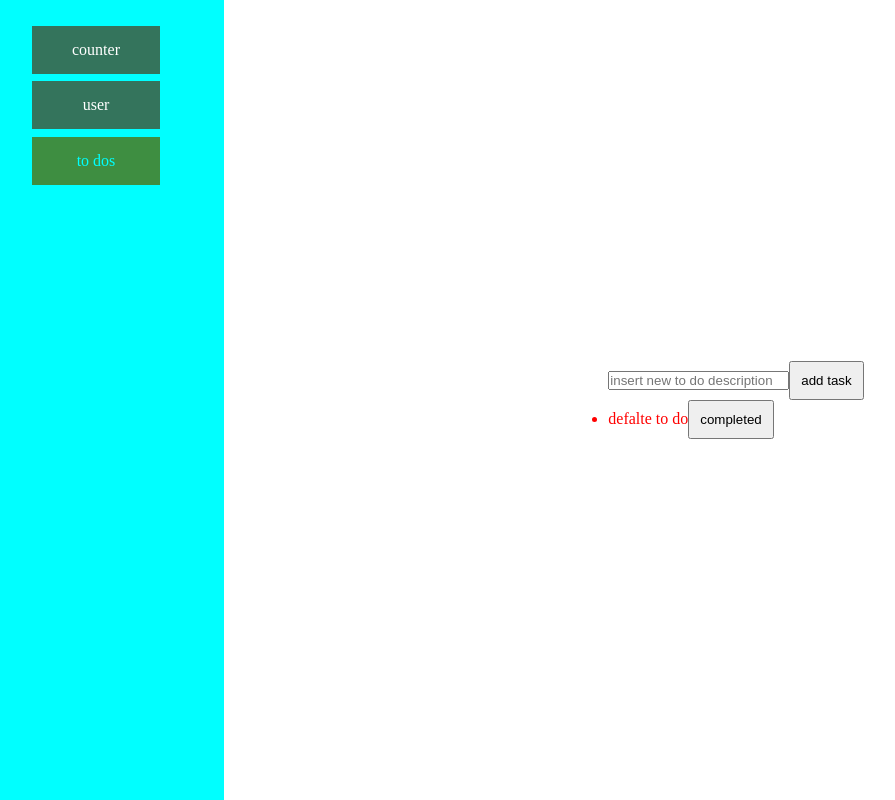
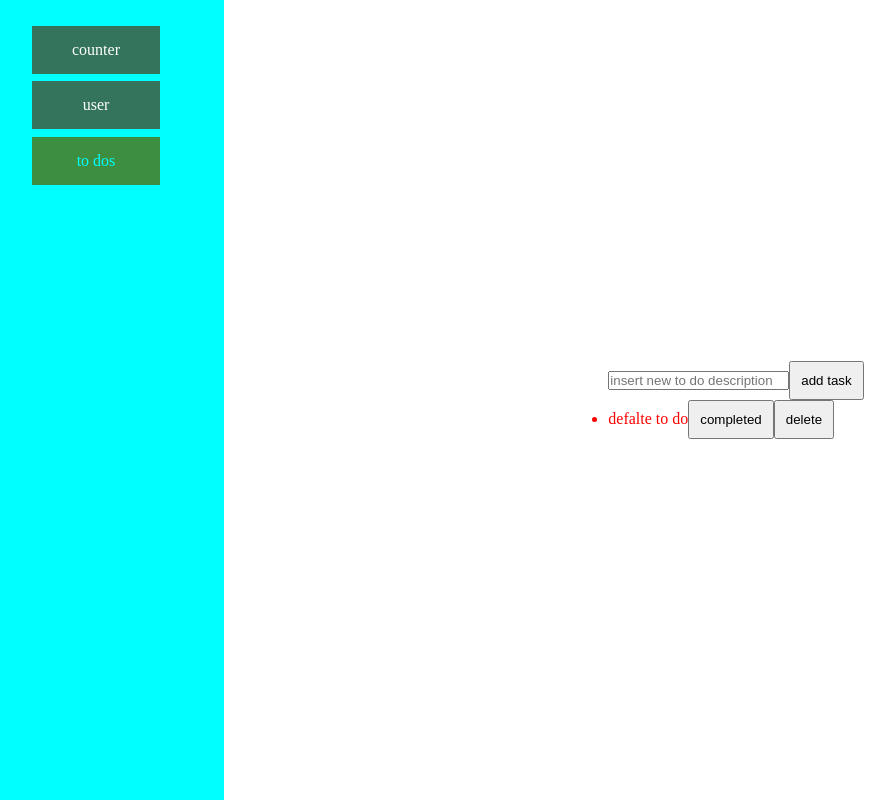
Before and after one commit to menachemmiler/ReactRedux, a React (Vite) app: page /toDos in a window 1280 px wide. Shown: the whole page, without its empty margins (32-927 px from the left). Built offline with nearby package versions, Linux system fonts and the light colour scheme.

Commit message:
with delete task

```diff
--- a/package.json
+++ b/package.json
@@ -16,7 +16,8 @@
     "react": "^18.3.1",
     "react-dom": "^18.3.1",
     "react-redux": "^9.1.2",
-    "react-router-dom": "^6.27.0"
+    "react-router-dom": "^6.27.0",
+    "uuid": "^11.0.2"
   },
   "devDependencies": {
     "@eslint/js": "^9.13.0",
--- a/src/components/ToDos.tsx
+++ b/src/components/ToDos.tsx
@@ -1,7 +1,7 @@
 import { useSelector } from "react-redux";
 import { RootState } from "../redux/store";
 import { useDispatch } from "react-redux";
-import { addTask, setCompleted } from "../redux/toDosSlice";
+import { addTask, deleteTask, setCompleted } from "../redux/toDosSlice";
 import { useRef } from "react";
 
 const ToDos = () => {
@@ -18,6 +18,7 @@ const ToDos = () => {
     dispatch(addTask({ text: theToDo }));
     toDoRef.current!.value = "";
   };
+
 
   // console.log({ tasks });
   return (
@@ -40,6 +41,13 @@ const ToDos = () => {
             >
               completed
             </button>
+            <button
+              onClick={() => {
+                dispatch(deleteTask({ id: t.id }));
+              }}
+            >
+              delete
+            </button>
           </li>
         ))}
       </ul>
--- a/src/redux/toDosSlice.ts
+++ b/src/redux/toDosSlice.ts
@@ -1,5 +1,6 @@
 import { createSlice, PayloadAction } from "@reduxjs/toolkit";
-import { v4 } from "uuid";
+import { json } from "react-router-dom";
+import { v4 as uuidv4 } from "uuid";
 
 interface newTaskDTO {
   text: string;
@@ -30,12 +31,14 @@ export const toDoSlice = createSlice({
   initialState,
   reducers: {
     addTask: (state, actions: PayloadAction<newTaskDTO>) => {
-      let newID: string = v4();
+      let newID: string = uuidv4();
+      // console.log("Generated UUID:", newID);
       state.tasks.push({
         completed: false,
         text: actions.payload.text,
         id: newID,
       });
+      // console.log("state.tasks= ", JSON.stringify(state.tasks));
     },
     setCompleted: (state, actions: PayloadAction<{ id: string }>) => {
       const toUpdate = state.tasks.find((t) => t.id == actions.payload.id);
@@ -51,7 +54,7 @@ export const toDoSlice = createSlice({
 });
 
 //ייצוא הפעולות של הסטייט
-export const { addTask, setCompleted , deleteTask} = toDoSlice.actions;
+export const { addTask, setCompleted, deleteTask } = toDoSlice.actions;
 
 // ייצוא ה-reducer לשימוש ב-store
 export default toDoSlice.reducer;
```
Also changed, not shown: 1 other file (tests, documents, lock files or other folders).
